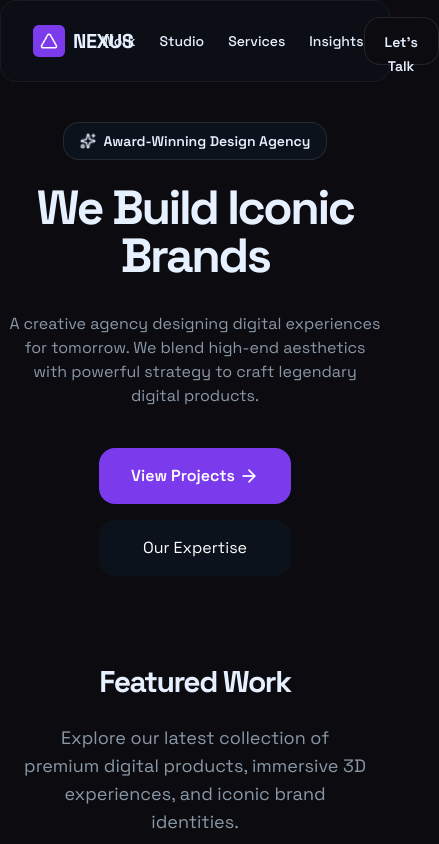
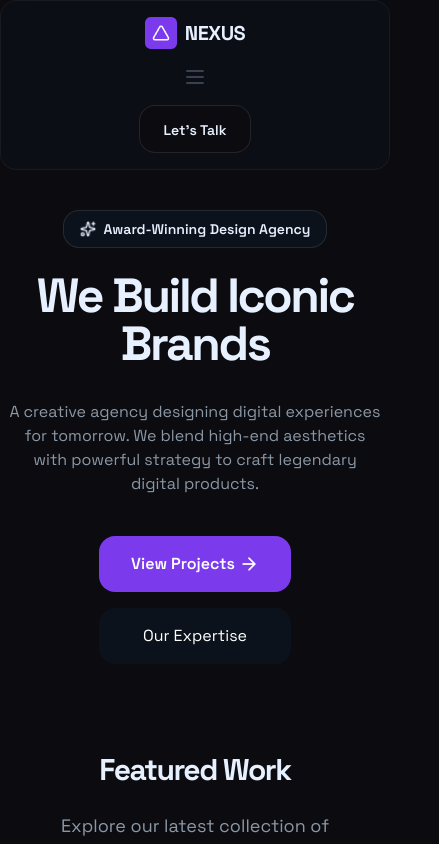
Before and after one commit to raihan-mahmud-talukder/nexus, a React (Create React App) app: page / in a window 390 px wide. Shown: the top 844 px of the page, 439 px wide, since content can reach past the window. Built offline with nearby package versions, Linux system fonts and the light colour scheme.

Commit message:
navbar mobile responsive

```diff
--- a/src/components/Header.jsx
+++ b/src/components/Header.jsx
@@ -1,9 +1,13 @@
+import { useState } from "react"
+
 export const Header = () => {
+    const [navbar, setNavbar] = useState(false)
     return (
         <header className="
             rounded-2xl border border-[#FFFFFF0D]
             backdrop-blur-lg bg-[#0F142066] py-4 px-8
-            flex justify-between items-center
+            flex flex-col items-center md:flex-row
+            md:justify-between md:items-center
         ">
             <nav className="
                 flex justify-between items-center gap-2
@@ -16,11 +20,36 @@ export const Header = () => {
                     tracking-tight uppercase
                 ">Nexus</span>
             </nav>
-            {/* <input id="menu-toggle" type="checkbox" />
-            <label className='menu-button-container' htmlFor="menu-toggle">
-                <div className='menu-button'></div>
-            </label> */}
-            <menu>
+            <button
+                className=" m-2 p-2 text-gray-700 rounded-md outline-none focus:border-gray-400 focus:border md:hidden"
+                onClick={() => setNavbar(!navbar)}
+            >
+                {navbar ? (
+                    <svg className="w-6 h-6" xmlns="http://www.w3.org/2000/svg" viewBox="0 0 20 20" fill="currentColor" >
+                        <path fillRule="evenodd" d="M4.293 4.293a1 1 0 011.414 0L10 8.586l4.293-4.293a1 1 0 111.414 1.414L11.414 10l4.293 4.293a1 1 0 01-1.414 1.414L10 11.414l-4.293 4.293a1 1 0 01-1.414-1.414L8.586 10 4.293 5.707a1 1 0 010-1.414z" clipRule="evenodd" />
+                    </svg>
+                ) : (
+                    <svg className="w-6 h-6" xmlns="http://www.w3.org/2000/svg" fill="none" viewBox="0 0 24 24" stroke="currentColor" strokeWidth={2}>
+                        <path strokeLinecap="round" strokeLinejoin="round" d="M4 6h16M4 12h16M4 18h16" />
+                    </svg>
+                )}
+            </button>
+            <menu
+                className={`
+                pb-3 m-4
+                ${navbar ? "block md:hidden" : "hidden md:hidden"}`}
+            >
+                <ul className="
+                items-center justify-center gap-2
+                font-medium text-sm text-center flex flex-col
+                ">
+                    <li>Work</li>
+                    <li>Studio</li>
+                    <li>Services</li>
+                    <li>Insights</li>
+                </ul>
+            </menu>
+            <menu className="hidden md:block">
                 <ul className="
                     flex justify-between items-center gap-6
                     font-medium text-sm
```
